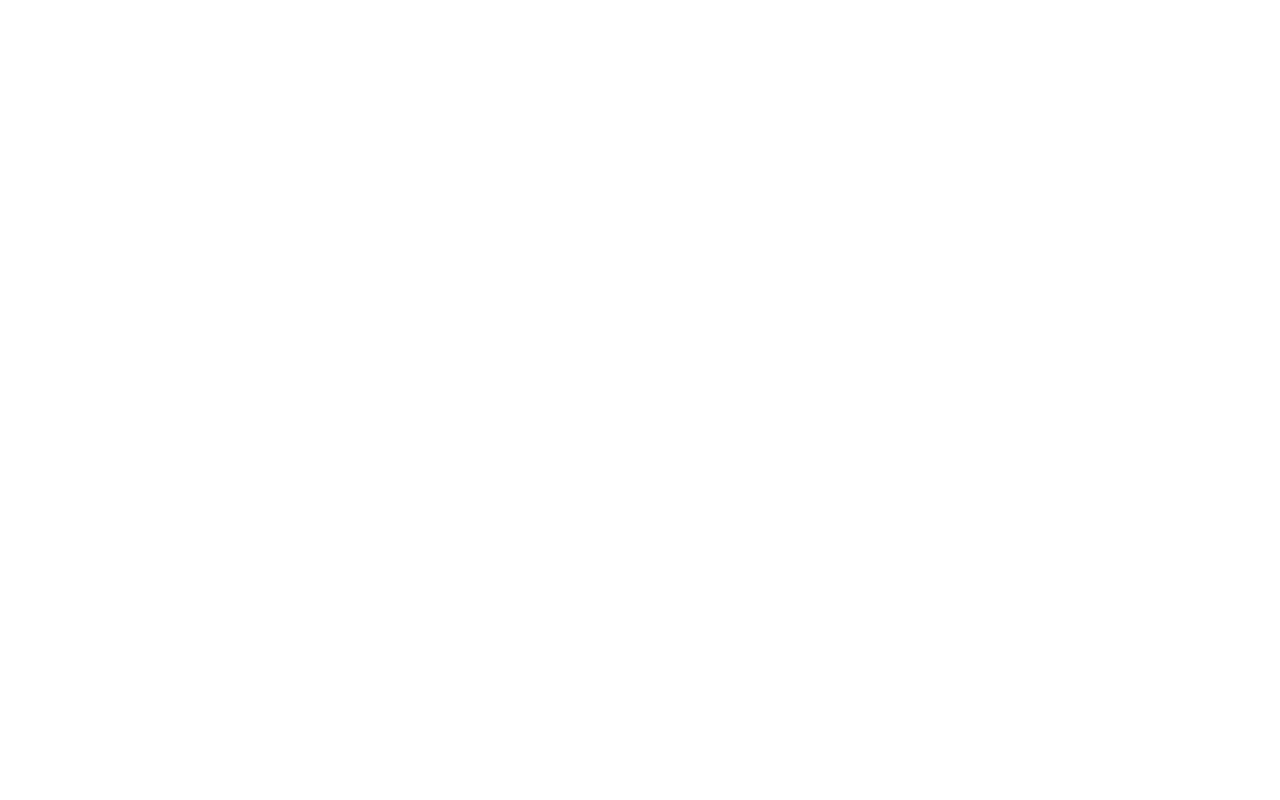
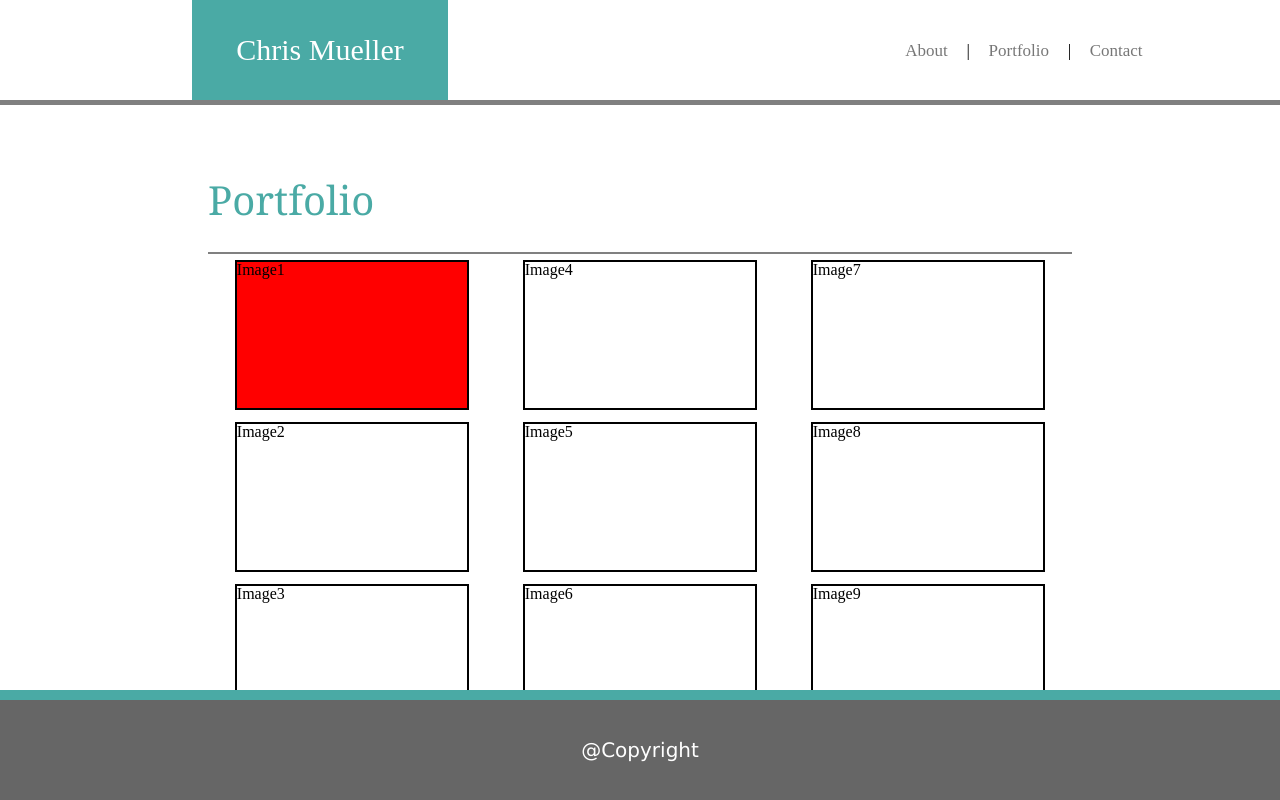
Before and after one commit to cmueller36/Basic-Portfolio, a plain HTML site: page portfolio.html in a window 1280 px wide. Drawn offline with Linux system fonts and the light colour scheme.

Commit message:
added portfolio page

```diff
--- a/assets/css/style.css
+++ b/assets/css/style.css
@@ -14,7 +14,7 @@ body{
     left: 0;
     background-color:white;
     overflow: hidden;
-    border-bottom: 10px solid #4aaaa5;
+    border-bottom: 5px solid gray
 }
 
 .navbar-left{
@@ -183,3 +183,31 @@ img{
     border-right:20px white solid;
     border-bottom: 20px white solid;
 }
+
+.column{
+    float: left;
+    width: 33.33%;
+    height: 100%;
+    border-top: 2px solid gray;
+    display: flex;
+    flex-direction: column;
+    justify-content: space-between;
+}
+
+.row{
+    height: 90%;
+}
+
+.image1{
+    height: 30%;
+    width: 80%;
+    border-color: black;
+    border-style: solid;
+    border-width: 2px;
+    margin: auto;
+}
+
+.hangman{
+    background-color: red;
+    height: 100%
+}
--- a/portfolio.html
+++ b/portfolio.html
@@ -0,0 +1,78 @@
+<!DOCTYPE html>
+<html lang="en">
+<head>
+    <meta charset="UTF-8">
+    <meta name="viewport" content="width=device-width, initial-scale=1.0">
+    <meta http-equiv="X-UA-Compatible" content="ie=edge">
+    <title>Document</title>
+    <link rel="stylesheet" type="text/css" href="assets/css/reset.css"/>
+    <link rel="stylesheet" type="text/css" href="assets/css/style.css"/>
+</head>
+<body>
+    <div class="navbar">
+        <div class="navbar-left">
+                <div class="links1"><a1 href="index.html">Chris Mueller</a1></div>
+        </div>
+
+        <div class="navbar-right">
+            <div class="links"><a href="index.html">About</a></div>
+            |
+            <div class="links"><a href="portfolio.html">Portfolio</a></div>
+            |
+            <div class="links"><a href="contact.html">Contact</a></div>
+        </div>
+    </div>
+
+    <div class="mainbody">
+        <div class="contentbody">
+            <div class="contact">
+                <h1><strong>Portfolio</strong></h1>
+            </div>
+            <br><br>
+            <div class="row">
+                <div class="column">
+                    <div class="image1">
+                        <div class="hangman">
+                            <h1>Image1</h1>
+                        </div>
+                    </div>
+                    <div class="image1">
+                        <h1>Image2</h1>
+                    </div>
+                    <div class="image1">
+                        <h1>Image3</h1>
+                    </div>
+                </div>
+                <div class="column">
+                    <div class="image1">
+                        <h1>Image4</h1>
+                    </div>
+                    <div class="image1">
+                        <h1>Image5</h1>
+                    </div>
+                    <div class="image1">
+                        <h1>Image6</h1>
+                    </div>
+                </div>
+                <div class="column">
+                    <div class="image1">
+                        <h1>Image7</h1>
+                    </div>
+                    <div class="image1">
+                        <h1>Image8</h1>
+                    </div>
+                    <div class="image1">
+                        <h1>Image9</h1>
+                    </div>
+                </div>
+            </div>
+        </div>
+    </div>
+
+    <div class="footer">
+        @Copyright
+    </div>
+
+
+</body>
+</html>
```
